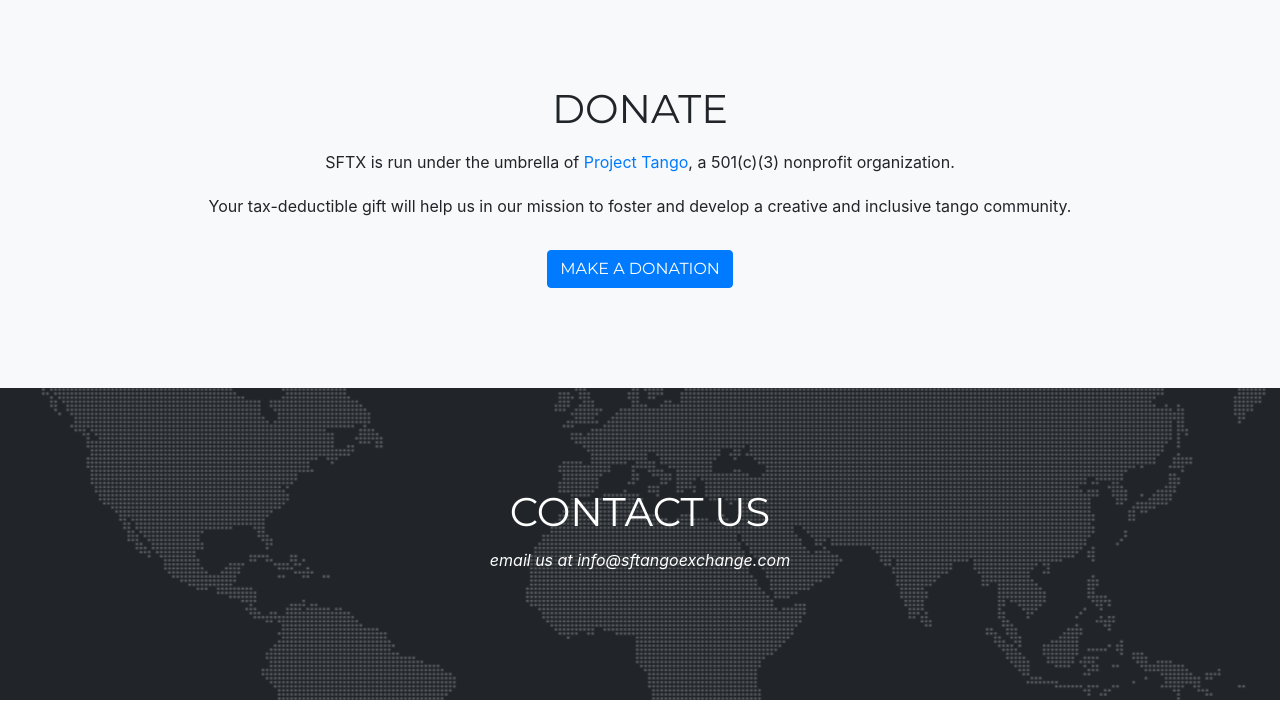
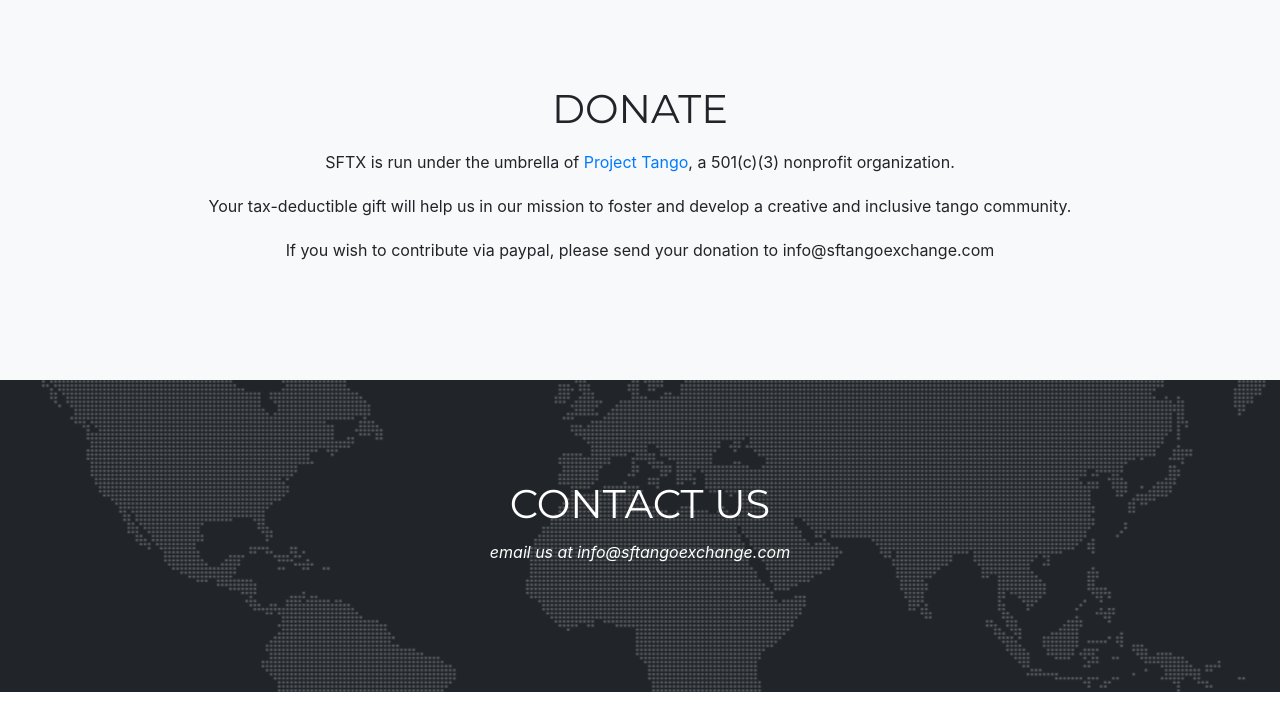
Before and after one commit to sftx-dance/sftx.dance, a website with bundled scripts: page index.html in a window 1280 px wide. Shown: the part 4987-5697 px from the top of the page. Built offline with nearby package versions, Linux system fonts and the light colour scheme; a web font is replaced by a local one.

Commit message:
Remove paypal button for now, since it behaves not-ideally in facebook browser.

```diff
--- a/index.html
+++ b/index.html
@@ -195,13 +195,9 @@
             Your tax-deductible gift will help us in our mission to foster and develop a creative and inclusive tango community.
           </p>
           <!-- Begin Paypal donate button -->
-          <div id="paypal_embed_donate">
-            <form action="https://www.paypal.com/cgi-bin/webscr" method="post" target="_blank">
-              <input type="hidden" name="cmd" value="_s-xclick" />
-              <input type="hidden" name="hosted_button_id" value="L3RRCRVS8SLSW" />
-              <button class="btn btn-primary btn-xl" type="submit">MAKE A DONATION</button>
-              </form>
-          </div>
+          <p>
+            If you wish to contribute via paypal, please send your donation to info@sftangoexchange.com
+          </p>
           <!--End paypal donate button -->
         </div>
       </div>
```
